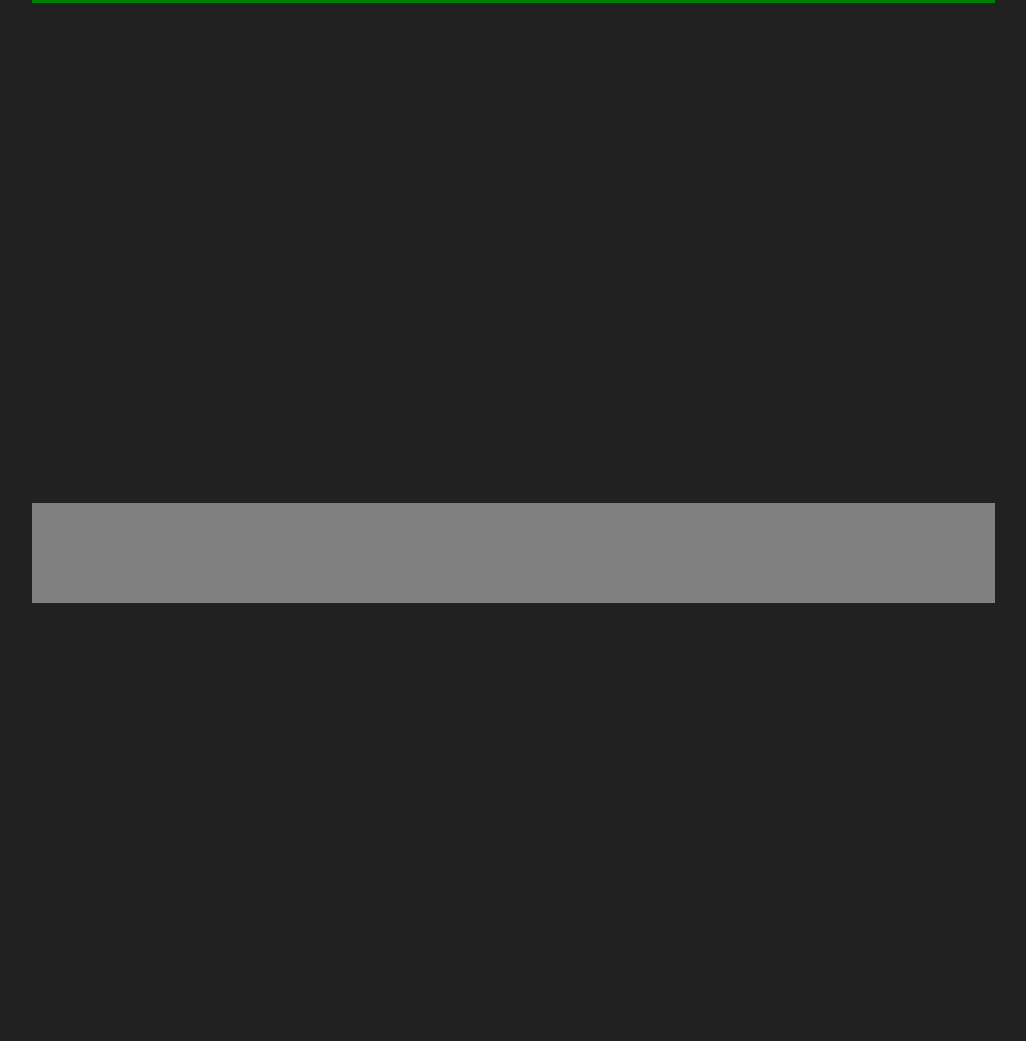
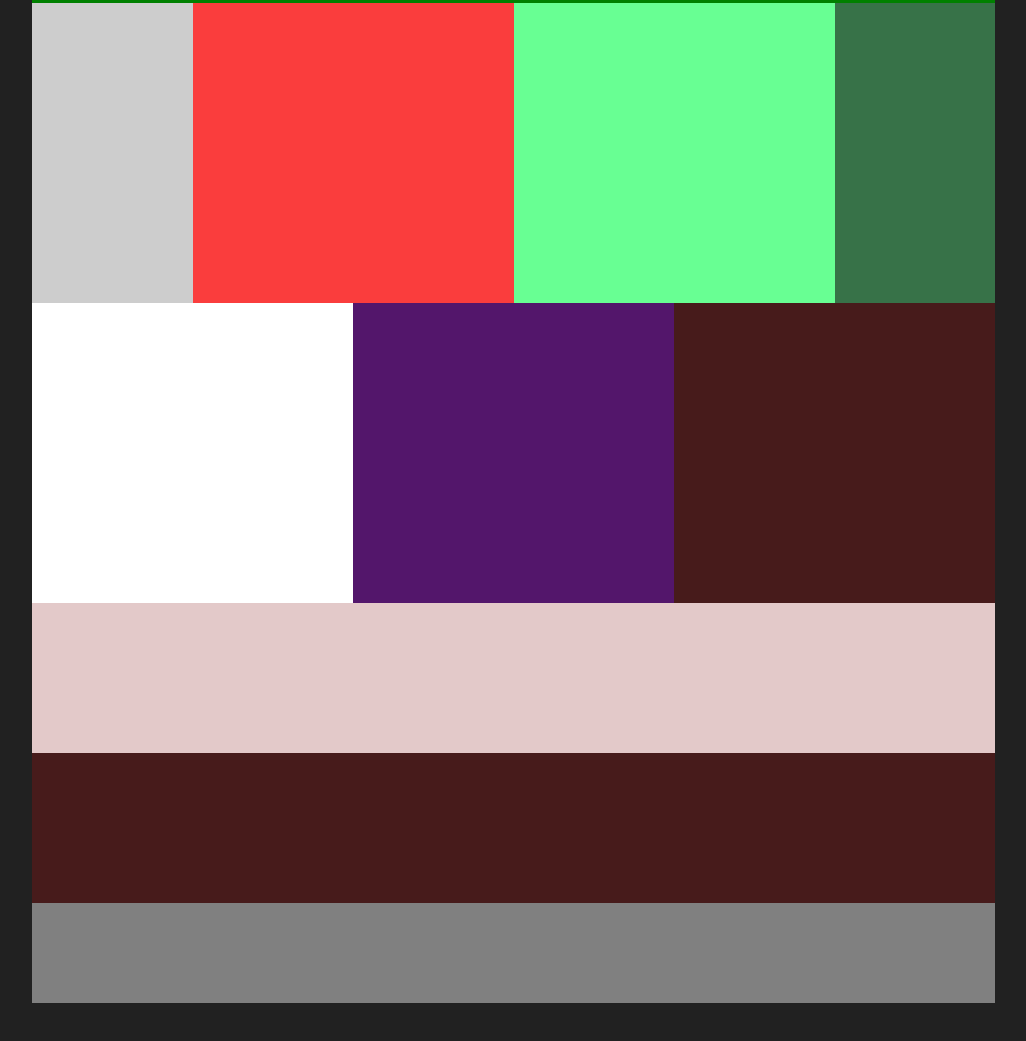
Before and after one commit to ptb92zgr/newRepo, a plain HTML site: page index.html in a window 1280 px wide. Shown: the part 234-1275 px from the top of the page, without its empty margins (6-1032 px from the left). Before the commit the page ends 875 px from the top, so only its background shows below. Drawn offline with Linux system fonts and the light colour scheme.

```diff
--- a/index.js
+++ b/index.js
@@ -0,0 +1,6 @@
+const Rectangle = class Rectangle2 {
+  constructor(height, width) {
+    this.height = height;
+    this.width = width;
+  }
+};
--- a/style.css
+++ b/style.css
@@ -26,8 +26,8 @@ header {
 
 main {
   width: 100%;
-  height: 500px;
   display: flex;
+  flex-direction: column;
 }
 
 .flex-item-1 {
@@ -50,28 +50,39 @@ main {
   flex-grow: 1;
 }
 
-.wrap {
+.box {
   width: 100%;
   height: 300px;
   display: flex;
 }
 
+.box:nth-of-type(3) {
+  flex-direction: column-reverse;
+}
+
 .card-1 {
   flex-grow: 1;
   background: white;
-  height: 200px;
 }
 
 .card-2 {
   flex-grow: 1;
   background: rgb(83, 22, 107);
-  height: 200px;
 }
 
 .card-3 {
   flex-grow: 1;
   background: rgb(71, 27, 27);
-  height: 200px;
+}
+
+.card-3 {
+  flex-grow: 1;
+  background: rgb(71, 27, 27);
+}
+
+.card-4 {
+  flex-grow: 1;
+  background: rgb(227, 201, 201);
 }
 
 footer {
```
Also changed, not shown: passwords.txt (added).
